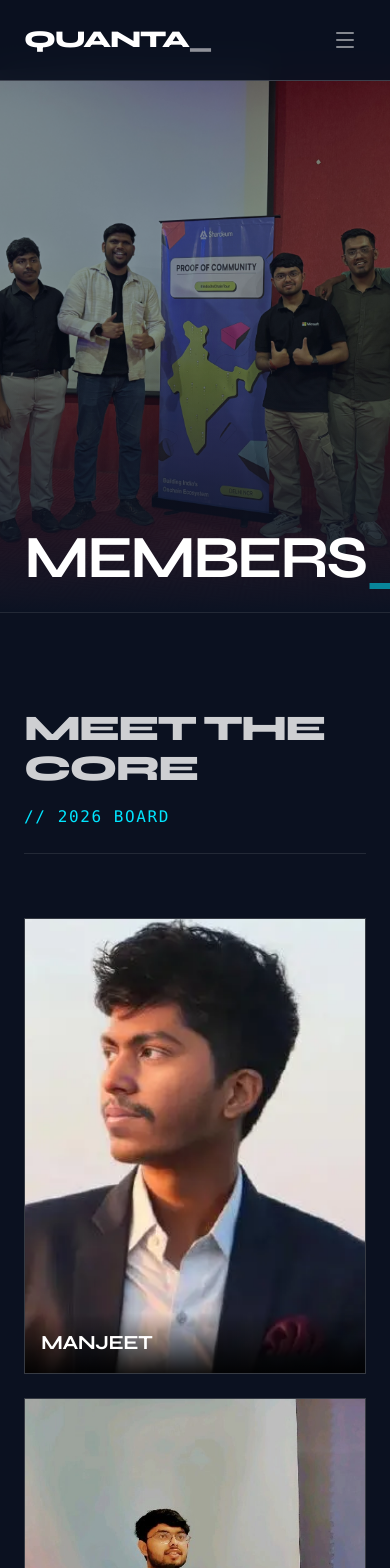
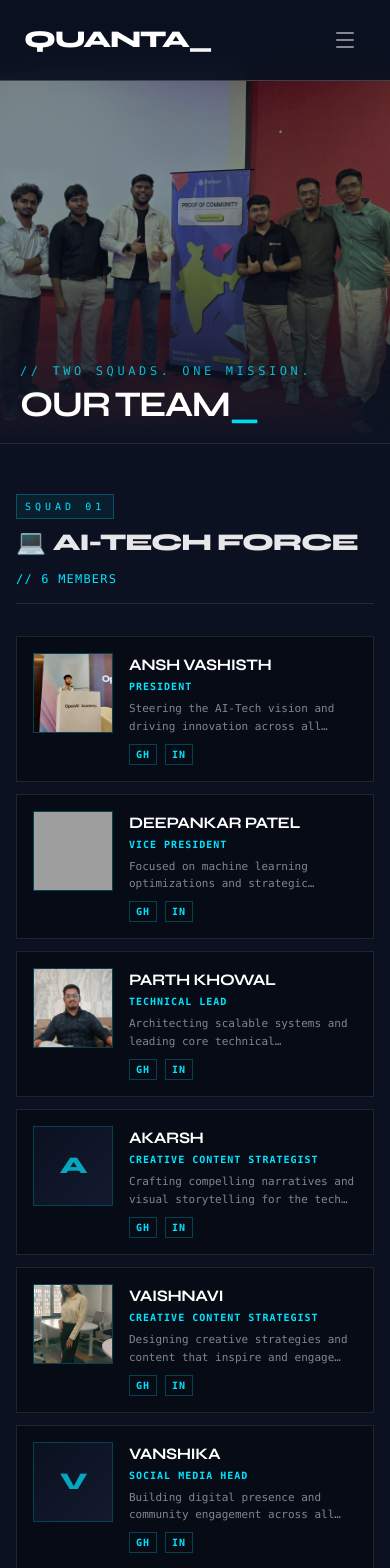
Before and after one commit to ParthK0/quanta, a Next.js app: page /team in a window 390 px wide. Shown: the top 1568 px of the page. Built offline with nearby package versions, Linux system fonts and the light colour scheme; grey boxes are pictures that could not be loaded.

Commit message:
feat: restructure team page with two squads and responsive mobile/desktop layouts

```diff
--- a/src/app/team/page.tsx
+++ b/src/app/team/page.tsx
@@ -1,90 +1,383 @@
 "use client";
 
 import { motion } from "framer-motion";
-import { Globe } from "lucide-react";
 
+interface TeamMember {
+  name: string;
+  role: string;
+  bio: string;
+  image: string | null;
+  github?: string;
+  linkedin?: string;
+  instagram?: string;
+}
 
-const teamMembers = [
+interface Squad {
+  name: string;
+  tag: string;
+  accent: string;
+  accentBg: string;
+  members: TeamMember[];
+}
+
+const squads: Squad[] = [
   {
-    name: "Manjeet",
-    role: "core member",
-    bio: "Dedicated to advancing Quanta's mission through technical excellence.",
-    image: "/team-members/1-manjeet.webp",
+    name: "AI-Tech Force",
+    tag: "💻",
+    accent: "#00E5FF",
+    accentBg: "rgba(0,229,255,0.95)",
+    members: [
+      {
+        name: "Ansh Vashisth",
+        role: "President",
+        bio: "Steering the AI-Tech vision and driving innovation across all technical initiatives.",
+        image: "/team-members/2-ansh-vashisth.jpeg",
         github: "#",
-    linkedin: "#"
+        linkedin: "#",
       },
       {
-    name: "Ansh Vashisth",
-    role: "core member",
-    bio: "Driving innovation and team synergy across all internal projects and initiatives.",
-    image: "/team-members/2-ansh-vashisth.jpeg",
+        name: "Deepankar Patel",
+        role: "Vice President",
+        bio: "Focused on machine learning optimizations and strategic project direction.",
+        image: "/team-members/5-deepankar.png",
         github: "#",
-    linkedin: "#"
+        linkedin: "#",
       },
       {
         name: "Parth Khowal",
-    role: "Core Member",
-    bio: "Leveraging core data architecture to scale Quanta's external presence.",
-    image: "/team-members/3-parth-khowal.jpeg", // Using proper public served path
+        role: "Technical Lead",
+        bio: "Architecting scalable systems and leading core technical development.",
+        image: "/team-members/3-parth-khowal.jpeg",
         github: "#",
-    linkedin: "#"
+        linkedin: "#",
+      },
+      {
+        name: "Akarsh",
+        role: "Creative Content Strategist",
+        bio: "Crafting compelling narratives and visual storytelling for the tech brand.",
+        image: null,
+        github: "#",
+        linkedin: "#",
+      },
+      {
+        name: "Vaishnavi",
+        role: "Creative Content Strategist",
+        bio: "Designing creative strategies and content that inspire and engage audiences.",
+        image: "/team-members/9-vaishnavi.jpg",
+        github: "#",
+        linkedin: "#",
+      },
+      {
+        name: "Vanshika",
+        role: "Social Media Head",
+        bio: "Building digital presence and community engagement across all platforms.",
+        image: null,
+        github: "#",
+        linkedin: "#",
+      },
+    ],
+  },
+  {
+    name: "Operations Squad",
+    tag: "⚙️",
+    accent: "#A78BFA",
+    accentBg: "rgba(167,139,250,0.95)",
+    members: [
+      {
+        name: "Manjeet",
+        role: "President",
+        bio: "Overseeing operational excellence and ensuring seamless execution of all club activities.",
+        image: "/team-members/1-manjeet.webp",
+        github: "#",
+        linkedin: "#",
       },
       {
         name: "Divya Sharma",
-    role: "Core Member",
-    bio: "Pushing boundaries in data science integrations and project pipelines.",
+        role: "Vice President",
+        bio: "Coordinating cross-functional teams and pushing boundaries in project pipelines.",
         image: "/team-members/4-divya-sharma.jpeg",
         github: "#",
-    linkedin: "#"
-  },
-  {
-    name: "Deepankar",
-    role: "Core Member",
-    bio: "Focused on machine learning optimizations and model deployments.",
-    image: "/team-members/5-deepankar.png",
-    github: "#",
-    linkedin: "#"
+        linkedin: "#",
       },
       {
         name: "Bhavit",
-    role: "Core Member",
-    bio: "Dedicated data engineering expert ensuring high availability across datasets.",
+        role: "Technical Lead",
+        bio: "Leading technical infrastructure and ensuring high availability across all systems.",
         image: "/team-members/6-bhavit.png",
         github: "#",
-    linkedin: "#"
+        linkedin: "#",
       },
       {
         name: "Adarsh",
-    role: "Core Member",
-    bio: "Bringing creative problem solving to complex analytical workflows.",
+        role: "Event Manager",
+        bio: "MERN & PHP-SQL developer with IIT Guwahati Data Science certification, building scalable full-stack and AI-powered solutions while learning TypeScript.",
         image: "/team-members/7-adarsh.jpg",
-    github: "#",
-    linkedin: "#"
+        instagram: "https://www.instagram.com/adarsh___9777?igsh=MTBzMGp0bGV4aWxxYQ==",
+        linkedin: "https://www.linkedin.com/in/adarsh-kumar-srivastava-8198b3387/",
       },
       {
         name: "Akarshit",
-    role: "Core Member",
-    bio: "Ensuring rigorous testing and validation for all predictive engines.",
+        role: "Outreach Head",
+        bio: "Expanding partnerships and building bridges with the wider tech community.",
         image: "/team-members/8-akarshit.jpg",
         github: "#",
-    linkedin: "#"
+        linkedin: "#",
       },
       {
-    name: "Vaishnavi",
-    role: "Core Member",
-    bio: "Specializing in natural language processing and scalable team mechanics.",
-    image: "/team-members/9-vaishnavi.jpg",
+        name: "Ram",
+        role: "PR Head",
+        bio: "Shaping external communications and strengthening the club's public profile.",
+        image: null,
         github: "#",
-    linkedin: "#"
+        linkedin: "#",
+      },
+    ],
+  },
+];
+
+function getInitials(name: string) {
+  return name
+    .split(" ")
+    .map((w) => w[0])
+    .join("")
+    .toUpperCase()
+    .slice(0, 2);
 }
-];
+
+/* ─── Desktop Card (portrait hover-reveal) ─── */
+function DesktopCard({
+  member,
+  index,
+  accentColor,
+  accentBg,
+}: {
+  member: TeamMember;
+  index: number;
+  accentColor: string;
+  accentBg: string;
+}) {
+  return (
+    <motion.div
+      initial={{ opacity: 0, y: 24 }}
+      whileInView={{ opacity: 1, y: 0 }}
+      viewport={{ once: true }}
+      transition={{ delay: (index % 4) * 0.08, duration: 0.5 }}
+      className="group relative w-full aspect-[3/4] overflow-hidden border border-white/10 bg-[#050A14] hover:border-white/30 transition-colors duration-300"
+    >
+      {member.image ? (
+        <img
+          src={member.image}
+          alt={member.name}
+          className="w-full h-full object-cover transition-all duration-700 scale-110 group-hover:scale-100"
+        />
+      ) : (
+        <div className="w-full h-full flex items-center justify-center bg-gradient-to-br from-[#0B1120] to-[#131A2E]">
+          <span
+            className="text-6xl font-black font-syne tracking-tighter opacity-60"
+            style={{ color: accentColor }}
+          >
+            {getInitials(member.name)}
+          </span>
+          <div className="absolute inset-0 bg-grid-white opacity-30 pointer-events-none" />
+        </div>
+      )}
+
+      {/* Role badge */}
+      <div
+        className="absolute top-3 right-3 px-2 py-0.5 font-mono text-[10px] uppercase tracking-widest font-bold border z-10"
+        style={{
+          color: accentColor,
+          borderColor: accentColor,
+          backgroundColor: "rgba(0,0,0,0.6)",
+          backdropFilter: "blur(4px)",
+        }}
+      >
+        {member.role}
+      </div>
+
+      {/* Bottom name strip */}
+      <div className="absolute bottom-0 left-0 w-full p-4 bg-gradient-to-t from-black/90 to-transparent group-hover:opacity-0 transition-opacity duration-300">
+        <h3 className="text-xl font-bold font-syne text-white uppercase tracking-tight">
+          {member.name}
+        </h3>
+      </div>
+
+      {/* Hover Overlay */}
+      <div
+        className="absolute inset-0 translate-y-full group-hover:translate-y-0 transition-transform duration-500 ease-[cubic-bezier(0.22,1,0.36,1)] flex flex-col justify-end p-6 border-t-4 border-black"
+        style={{ backgroundColor: accentBg }}
+      >
+        <div className="opacity-0 group-hover:opacity-100 transition-opacity duration-300 delay-150">
+          <h3 className="text-2xl md:text-3xl font-black font-syne text-black uppercase tracking-tighter leading-none mb-2">
+            {member.name}
+          </h3>
+          <div className="w-full h-[2px] bg-black/20 mb-3" />
+          <p className="text-black font-mono font-bold text-sm tracking-widest uppercase mb-3">
+            {member.role}
+          </p>
+          <p className="text-black/80 font-mono text-xs mb-6 leading-relaxed">
+            {member.bio}
+          </p>
+          <SocialLinks member={member} />
+        </div>
+      </div>
+    </motion.div>
+  );
+}
+
+/* ─── Mobile Card (horizontal layout, always visible info) ─── */
+function MobileCard({
+  member,
+  index,
+  accentColor,
+}: {
+  member: TeamMember;
+  index: number;
+  accentColor: string;
+}) {
+  return (
+    <motion.div
+      initial={{ opacity: 0, x: -16 }}
+      whileInView={{ opacity: 1, x: 0 }}
+      viewport={{ once: true }}
+      transition={{ delay: index * 0.06, duration: 0.4 }}
+      className="flex gap-4 p-4 border border-white/10 bg-[#050A14]/80 backdrop-blur-sm"
+    >
+      {/* Avatar */}
+      <div
+        className="relative w-20 h-20 flex-shrink-0 overflow-hidden border"
+        style={{ borderColor: accentColor + "40" }}
+      >
+        {member.image ? (
+          <img
+            src={member.image}
+            alt={member.name}
+            className="w-full h-full object-cover"
+          />
+        ) : (
+          <div className="w-full h-full flex items-center justify-center bg-gradient-to-br from-[#0B1120] to-[#131A2E]">
+            <span
+              className="text-2xl font-black font-syne tracking-tighter opacity-70"
+              style={{ color: accentColor }}
+            >
+              {getInitials(member.name)}
+            </span>
+          </div>
+        )}
+      </div>
+
+      {/* Info */}
+      <div className="flex flex-col justify-center min-w-0 flex-1">
+        <h3 className="text-base font-bold font-syne text-white uppercase tracking-tight truncate">
+          {member.name}
+        </h3>
+        <p
+          className="font-mono text-[10px] tracking-widest uppercase font-bold mt-0.5 mb-1.5"
+          style={{ color: accentColor }}
+        >
+          {member.role}
+        </p>
+        <p className="text-white/50 font-mono text-[11px] leading-relaxed line-clamp-2">
+          {member.bio}
+        </p>
+        <div className="flex gap-2 mt-2">
+          <SocialLinksMobile member={member} accentColor={accentColor} />
+        </div>
+      </div>
+    </motion.div>
+  );
+}
+
+/* ─── Social Links (Desktop hover overlay) ─── */
+function SocialLinks({ member }: { member: TeamMember }) {
+  return (
+    <div className="flex gap-2">
+      {member.github && (
+        <a
+          href={member.github}
+          target="_blank"
+          rel="noopener noreferrer"
+          className="text-black hover:text-white font-mono font-bold text-xs tracking-widest transition-colors bg-black/10 px-2 py-1 border border-black/20 hover:bg-black"
+        >
+          [GH]
+        </a>
+      )}
+      {member.linkedin && (
+        <a
+          href={member.linkedin}
+          target="_blank"
+          rel="noopener noreferrer"
+          className="text-black hover:text-white font-mono font-bold text-xs tracking-widest transition-colors bg-black/10 px-2 py-1 border border-black/20 hover:bg-black"
+        >
+          [IN]
+        </a>
+      )}
+      {member.instagram && (
+        <a
+          href={member.instagram}
+          target="_blank"
+          rel="noopener noreferrer"
+          className="text-black hover:text-white font-mono font-bold text-xs tracking-widest transition-colors bg-black/10 px-2 py-1 border border-black/20 hover:bg-black"
+        >
+          [IG]
+        </a>
+      )}
+    </div>
+  );
+}
+
+/* ─── Social Links (Mobile, accent-colored) ─── */
+function SocialLinksMobile({
+  member,
+  accentColor,
+}: {
+  member: TeamMember;
+  accentColor: string;
+}) {
+  return (
+    <>
+      {member.github && (
+        <a
+          href={member.github}
+          target="_blank"
+          rel="noopener noreferrer"
+          className="font-mono font-bold text-[10px] tracking-widest px-1.5 py-0.5 border transition-colors hover:bg-white/10"
+          style={{ color: accentColor, borderColor: accentColor + "40" }}
+        >
+          GH
+        </a>
+      )}
+      {member.linkedin && (
+        <a
+          href={member.linkedin}
+          target="_blank"
+          rel="noopener noreferrer"
+          className="font-mono font-bold text-[10px] tracking-widest px-1.5 py-0.5 border transition-colors hover:bg-white/10"
+          style={{ color: accentColor, borderColor: accentColor + "40" }}
+        >
+          IN
+        </a>
+      )}
+      {member.instagram && (
+        <a
+          href={member.instagram}
+          target="_blank"
+          rel="noopener noreferrer"
+          className="font-mono font-bold text-[10px] tracking-widest px-1.5 py-0.5 border transition-colors hover:bg-white/10"
+          style={{ color: accentColor, borderColor: accentColor + "40" }}
+        >
+          IG
+        </a>
+      )}
+    </>
+  );
+}
 
 export default function TeamPage() {
   return (
     <div className="flex flex-col min-h-screen bg-[#0B1120] selection:bg-[#00E5FF] selection:text-black">
-
-      {/* Banner Image */}
-      <section className="relative w-full h-[65vh] min-h-[500px] border-b border-white/10 overflow-hidden mt-16">
+      {/* Banner */}
+      <section className="relative w-full h-[45vh] md:h-[65vh] min-h-[320px] md:min-h-[500px] border-b border-white/10 overflow-hidden mt-16">
         <img
           src="/p2.jpeg"
           alt="Quanta Team Background"
@@ -93,83 +386,88 @@ export default function TeamPage() {
         <div className="absolute inset-0 bg-gradient-to-t from-[#0B1120] via-transparent to-transparent" />
         <div className="absolute inset-0 bg-[#00E5FF]/5 mix-blend-overlay pointer-events-none" />
 
-        <div className="absolute bottom-0 left-0 p-6 md:p-12 lg:px-24 w-full">
+        <div className="absolute bottom-0 left-0 p-5 md:p-12 lg:px-24 w-full">
+          <motion.p
+            initial={{ opacity: 0, y: 10 }}
+            animate={{ opacity: 1, y: 0 }}
+            transition={{ delay: 0.1 }}
+            className="font-mono text-xs md:text-sm tracking-[0.3em] uppercase text-[#00E5FF]/80 mb-2 md:mb-3"
+          >
+            // Two Squads. One Mission.
+          </motion.p>
           <motion.h1
             initial={{ opacity: 0, y: 20 }}
             animate={{ opacity: 1, y: 0 }}
-              className="text-6xl md:text-[8rem] font-bold font-syne text-white uppercase tracking-tighter leading-none"
+            className="text-4xl md:text-[8rem] font-bold font-syne text-white uppercase tracking-tighter leading-none"
           >
-              MEMBERS<span className="text-[#00E5FF] animate-pulse">_</span>
+            OUR TEAM<span className="text-[#00E5FF] animate-pulse">_</span>
           </motion.h1>
         </div>
       </section>
 
-      {/* Team Grid */}
-      <section className="w-full py-24 px-6 md:px-12 lg:px-24">
-        <div className="mb-16 border-b border-white/10 pb-6 flex flex-col md:flex-row justify-between items-start md:items-end gap-4">
-            <h2 className="text-4xl md:text-5xl font-black font-syne uppercase tracking-tighter text-white/80">
-              MEET THE CORE
+      {/* Squads */}
+      {squads.map((squad, squadIdx) => (
+        <section
+          key={squad.name}
+          className="w-full py-12 md:py-20 px-4 md:px-12 lg:px-24"
+        >
+          {/* Squad Header */}
+          <motion.div
+            initial={{ opacity: 0, x: -20 }}
+            whileInView={{ opacity: 1, x: 0 }}
+            viewport={{ once: true }}
+            className="mb-8 md:mb-14 border-b border-white/10 pb-4 md:pb-6 flex flex-col md:flex-row justify-between items-start md:items-end gap-3 md:gap-4"
+          >
+            <div>
+              <span
+                className="inline-block font-mono text-[10px] md:text-xs tracking-[0.4em] uppercase mb-2 md:mb-3 px-2 md:px-3 py-1 border"
+                style={{
+                  color: squad.accent,
+                  borderColor: squad.accent + "40",
+                  backgroundColor: squad.accent + "10",
+                }}
+              >
+                Squad {String(squadIdx + 1).padStart(2, "0")}
+              </span>
+              <h2 className="text-2xl md:text-5xl font-black font-syne uppercase tracking-tighter text-white/90 flex items-center gap-2 md:gap-4">
+                <span>{squad.tag}</span>
+                {squad.name}
               </h2>
-            <span className="text-[#00E5FF] font-mono tracking-widest uppercase">// 2026 Board</span>
+            </div>
+            <span
+              className="font-mono tracking-widest uppercase text-xs md:text-sm"
+              style={{ color: squad.accent }}
+            >
+              // {squad.members.length} Members
+            </span>
+          </motion.div>
+
+          {/* Desktop Grid (hidden on mobile) */}
+          <div className="hidden md:grid md:grid-cols-2 lg:grid-cols-4 gap-6">
+            {squad.members.map((member, i) => (
+              <DesktopCard
+                key={member.name}
+                member={member}
+                index={i}
+                accentColor={squad.accent}
+                accentBg={squad.accentBg}
+              />
+            ))}
           </div>
 
-        <div className="grid grid-cols-1 sm:grid-cols-2 lg:grid-cols-4 gap-6">
-          {teamMembers.map((member, i) => (
-            <motion.div
-              key={i}
-              initial={{ opacity: 0, y: 20 }}
-              whileInView={{ opacity: 1, y: 0 }}
-              viewport={{ once: true }}
-              transition={{ delay: (i % 4) * 0.1 }}
-              className="group relative w-full aspect-[3/4] overflow-hidden border border-white/20 bg-[#050A14]"
-            >
-              {/* Image */}
-              <img
-                src={member.image}
-                alt={member.name}
-                className="w-full h-full object-cover transition-all duration-700 scale-110 group-hover:scale-100"
+          {/* Mobile List (hidden on desktop) */}
+          <div className="flex flex-col gap-3 md:hidden">
+            {squad.members.map((member, i) => (
+              <MobileCard
+                key={member.name}
+                member={member}
+                index={i}
+                accentColor={squad.accent}
               />
-
-              {/* Initial Overlay (Name at bottom before hover) */}
-              <div className="absolute bottom-0 left-0 w-full p-4 bg-gradient-to-t from-black/90 to-transparent group-hover:opacity-0 transition-opacity duration-300">
-                  <h3 className="text-xl font-bold font-syne text-white uppercase tracking-tight">{member.name}</h3>
-              </div>
-
-              {/* Full Hover Overlay */}
-              <div className="absolute inset-0 bg-[#00E5FF]/95 translate-y-full group-hover:translate-y-0 transition-transform duration-500 ease-[cubic-bezier(0.22,1,0.36,1)] flex flex-col justify-end p-6 border-t-4 border-black">
-                <div className="opacity-0 group-hover:opacity-100 transition-opacity duration-300 delay-150">
-                  <h3 className="text-2xl md:text-3xl font-black font-syne text-black uppercase tracking-tighter leading-none mb-2">
-                    {member.name}
-                  </h3>
-                  <div className="w-full h-[2px] bg-black/20 mb-4" />
-                  <p className="text-black font-mono font-bold text-sm tracking-widest uppercase mb-4">
-                    {member.role}
-                  </p>
-                  <p className="text-black/80 font-mono text-xs mb-8 leading-relaxed">
-                    {member.bio}
-                  </p>
-
-                  <div className="flex gap-2">
-                    {member.github && (
-                      <a href={member.github} className="text-black hover:text-[#00E5FF] font-mono font-bold text-xs tracking-widest transition-colors bg-black/10 px-2 py-1 border border-black/20 hover:bg-black">
-                        [GH]
-                      </a>
-                    )}
-                    {member.linkedin && (
-                      <a href={member.linkedin} className="text-black hover:text-[#00E5FF] font-mono font-bold text-xs tracking-widest transition-colors bg-black/10 px-2 py-1 border border-black/20 hover:bg-black">
-                        [IN]
-                      </a>
-                    )}
-                    <a href="#" className="text-black hover:text-[#00E5FF] font-mono font-bold text-xs tracking-widest transition-colors bg-black/10 px-2 py-1 border border-black/20 hover:bg-black">
-                      [WEB]
-                    </a>
-                  </div>
-                </div>
-              </div>
-            </motion.div>
             ))}
           </div>
         </section>
+      ))}
     </div>
   );
 }
```
Also changed, not shown: 1 other file (tests, documents, lock files or other folders). Lines whose indentation alone changed are shown as unchanged.
